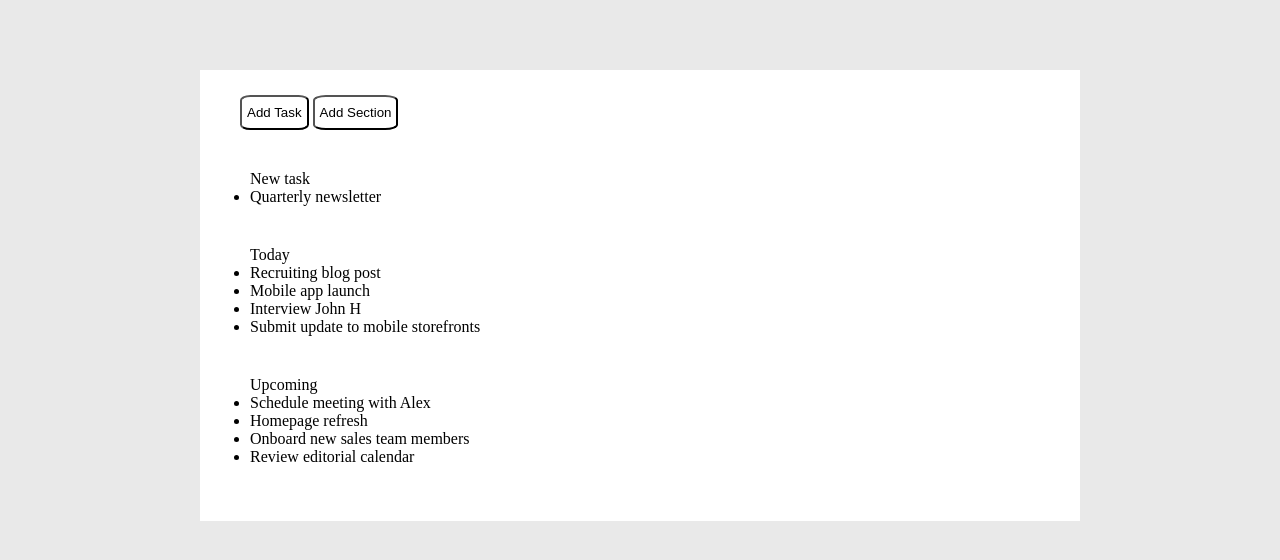
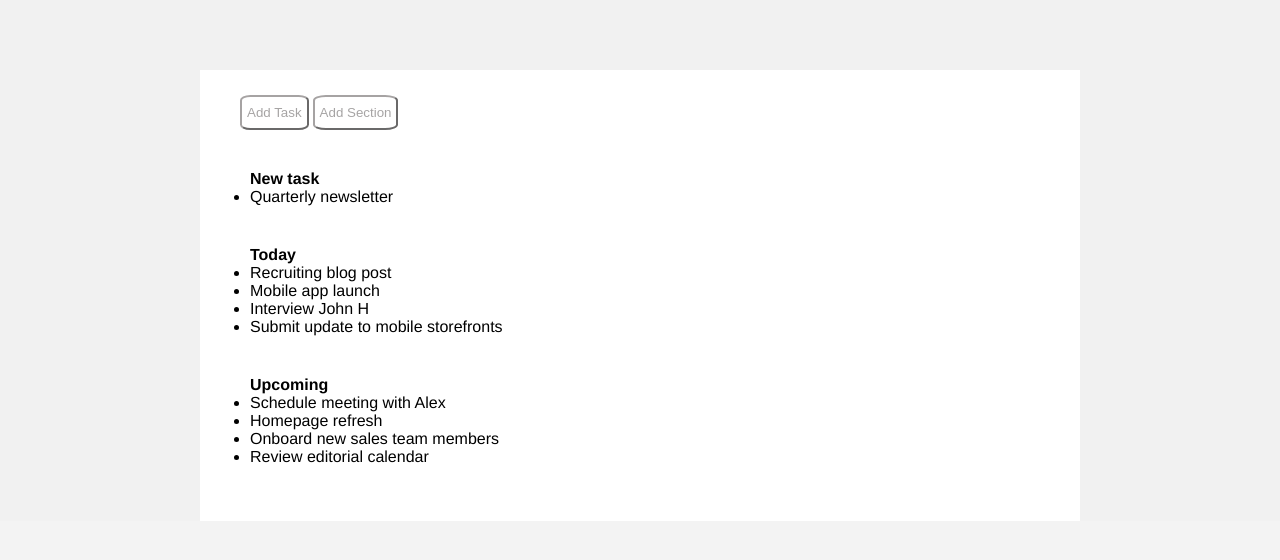
Before and after one commit to MattiaPlacido/html-css-toboolist, a plain HTML site: page index.html in a window 1280 px wide. Shown: the part 102-662 px from the top of the page. Drawn offline with Linux system fonts and the light colour scheme.

Commit message:
Sistemazione bottoni e chiarimenti sulle classi

```diff
--- a/css/style.css
+++ b/css/style.css
@@ -3,7 +3,7 @@
     box-sizing: border-box;
     padding: 0;
     margin: 0;
-    background-color: rgb(233, 233, 233);
+    background-color: rgba(240, 240, 240, 0.74);
     background-origin: border-box;
 }
 
@@ -35,22 +35,40 @@
 }
 
 
-.container{
+.container-lista{
     margin: 40px 20px;
     background-color: white;
+    font-family: Helvetica;
 }
 
 .container-bottone{
-    margin: 10px 0 10px 10px;
+    margin:10px 0 10px 10px;
     background-color: white;
 }
 
 .bottone{
     border-radius: 15%;
+    border-color: rgb(128, 125, 125,0.7);
     height: 35px;
     width: fit-content;
     padding: 0 5px;
     background-color: white;
+    color: rgb(128, 125, 125,0.7);
+    cursor: pointer;
+}
+
+.bottone:hover{
+    background-color: rgb(87, 87, 158);
+    color: white;
+}
+
+.icona{
+    height:25px;
+    width: fit-content;
+    padding: 3px 5px;
+    border-radius: 30%;
+    background-color: rgb(219, 19, 19);
+    color: white;
 }
 /* Tags */
 ul{
@@ -60,3 +78,7 @@ ul{
 li{
     background-color: white;
 }
+
+b{
+    background-color: white;
+}
--- a/index.html
+++ b/index.html
@@ -19,21 +19,21 @@
             <button type="button" class="bottone"> Add Section </button>
         </section>
 
-        <section class="container">
-            <Ul> New task
+        <section class="container-lista">
+            <Ul><b>New task</b>
                 <li>Quarterly newsletter</li>
             </Ul>
         </section>
-        <section class="container">
-            <Ul> Today
+        <section class="container-lista">
+            <Ul><b>Today</b>
                 <li>Recruiting blog post</li>
                 <li>Mobile app launch</li>
                 <li>Interview John H</li>
                 <li>Submit update to mobile storefronts</li>
             </Ul>
         </section>
-        <section class="container">
-            <Ul> Upcoming
+        <section class="container-lista">
+            <Ul><b>Upcoming</b>
                 <li>Schedule meeting with Alex</li>
                 <li>Homepage refresh</li>
                 <li>Onboard new sales team members</li>
```
